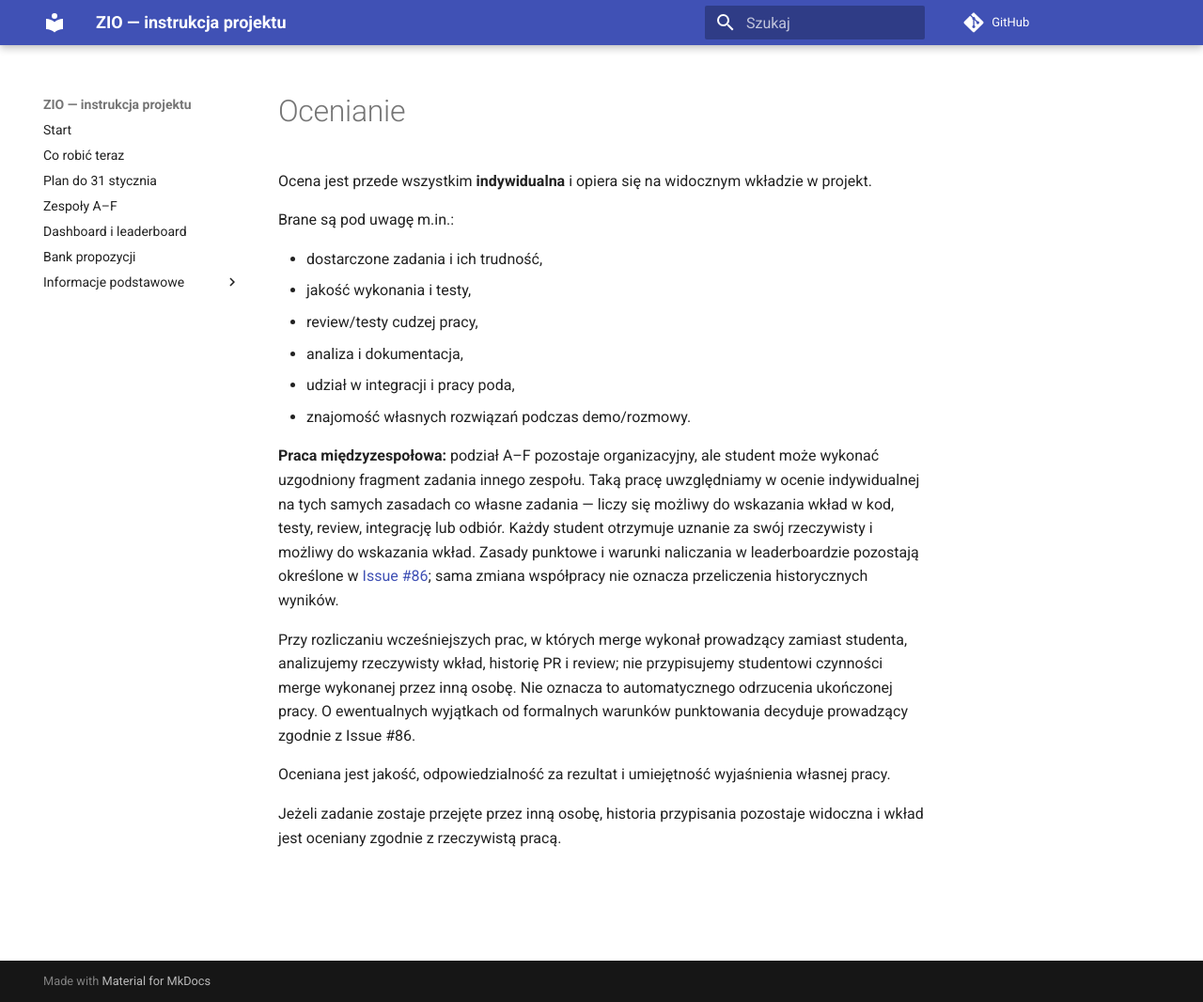
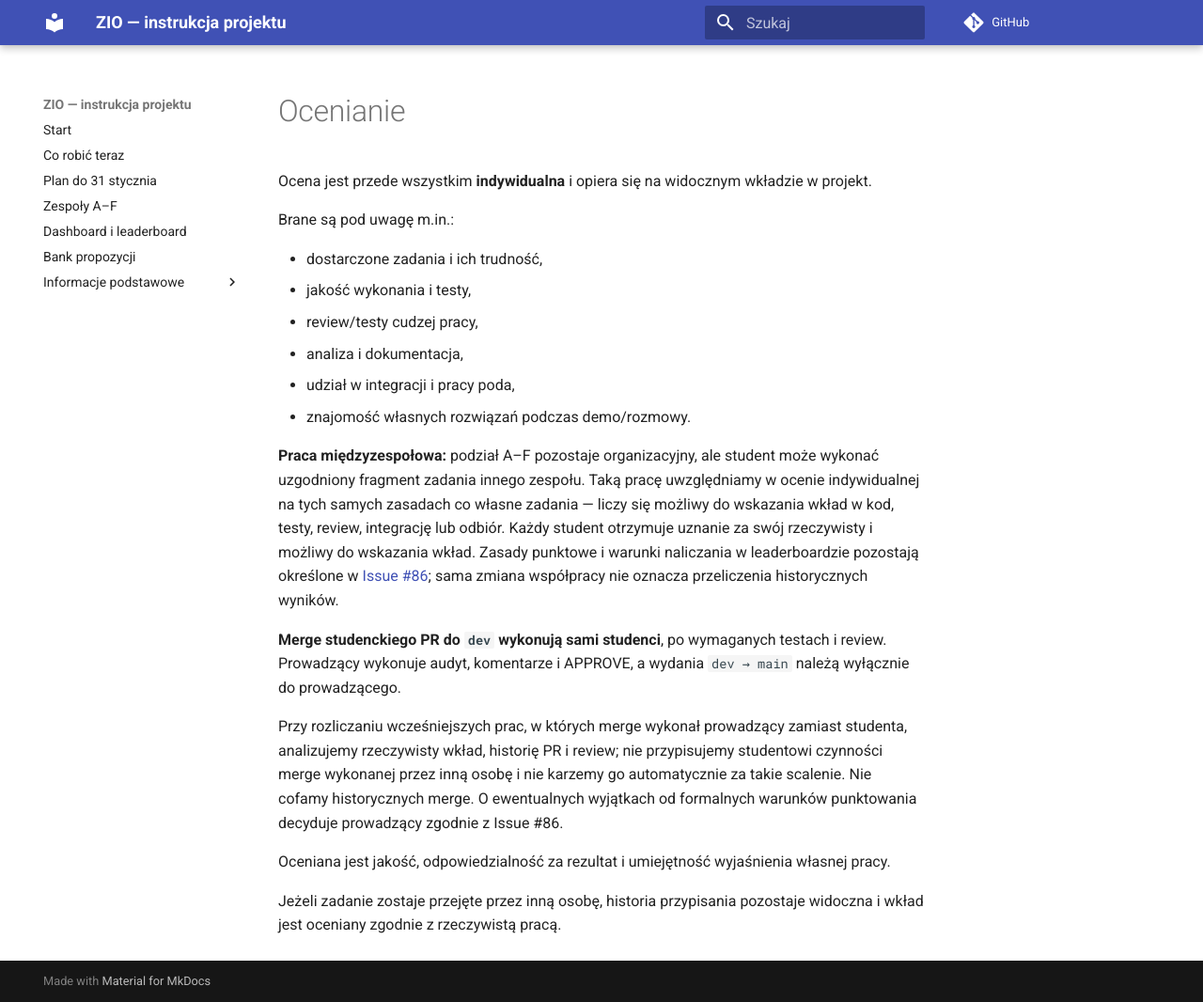
Before and after one commit to zio-wi-pb-mc/pb-science-office-manual, an MkDocs documentation site: the page built from manual/08-ocenianie.md, in a window 1280 px wide and 1066 px high. Shown: the whole window at 94% size. Built offline with MkDocs 1.6.1 and Material for MkDocs 9.7.7, drawn with Linux system fonts in a browser that asks for light colours; comment, search, counter and statistics services are not loaded.

Commit message:
docs(zio): clarify student merge ownership and instructor L exception #230

```diff
--- a/manual/08-ocenianie.md
+++ b/manual/08-ocenianie.md
@@ -13,7 +13,9 @@ Brane są pod uwagę m.in.:
 
 **Praca międzyzespołowa:** podział A–F pozostaje organizacyjny, ale student może wykonać uzgodniony fragment zadania innego zespołu. Taką pracę uwzględniamy w ocenie indywidualnej na tych samych zasadach co własne zadania — liczy się możliwy do wskazania wkład w kod, testy, review, integrację lub odbiór. Każdy student otrzymuje uznanie za swój rzeczywisty i możliwy do wskazania wkład. Zasady punktowe i warunki naliczania w leaderboardzie pozostają określone w [Issue #86](https://github.com/zio-wi-pb-mc/pb-science-office/issues/86); sama zmiana współpracy nie oznacza przeliczenia historycznych wyników.
 
-Przy rozliczaniu wcześniejszych prac, w których merge wykonał prowadzący zamiast studenta, analizujemy rzeczywisty wkład, historię PR i review; nie przypisujemy studentowi czynności merge wykonanej przez inną osobę. Nie oznacza to automatycznego odrzucenia ukończonej pracy. O ewentualnych wyjątkach od formalnych warunków punktowania decyduje prowadzący zgodnie z Issue #86.
+**Merge studenckiego PR do `dev` wykonują sami studenci**, po wymaganych testach i review. Prowadzący wykonuje audyt, komentarze i APPROVE, a wydania `dev → main` należą wyłącznie do prowadzącego.
+
+Przy rozliczaniu wcześniejszych prac, w których merge wykonał prowadzący zamiast studenta, analizujemy rzeczywisty wkład, historię PR i review; nie przypisujemy studentowi czynności merge wykonanej przez inną osobę i nie karzemy go automatycznie za takie scalenie. Nie cofamy historycznych merge. O ewentualnych wyjątkach od formalnych warunków punktowania decyduje prowadzący zgodnie z Issue #86.
 
 Oceniana jest jakość, odpowiedzialność za rezultat i umiejętność wyjaśnienia własnej pracy.
 
```
